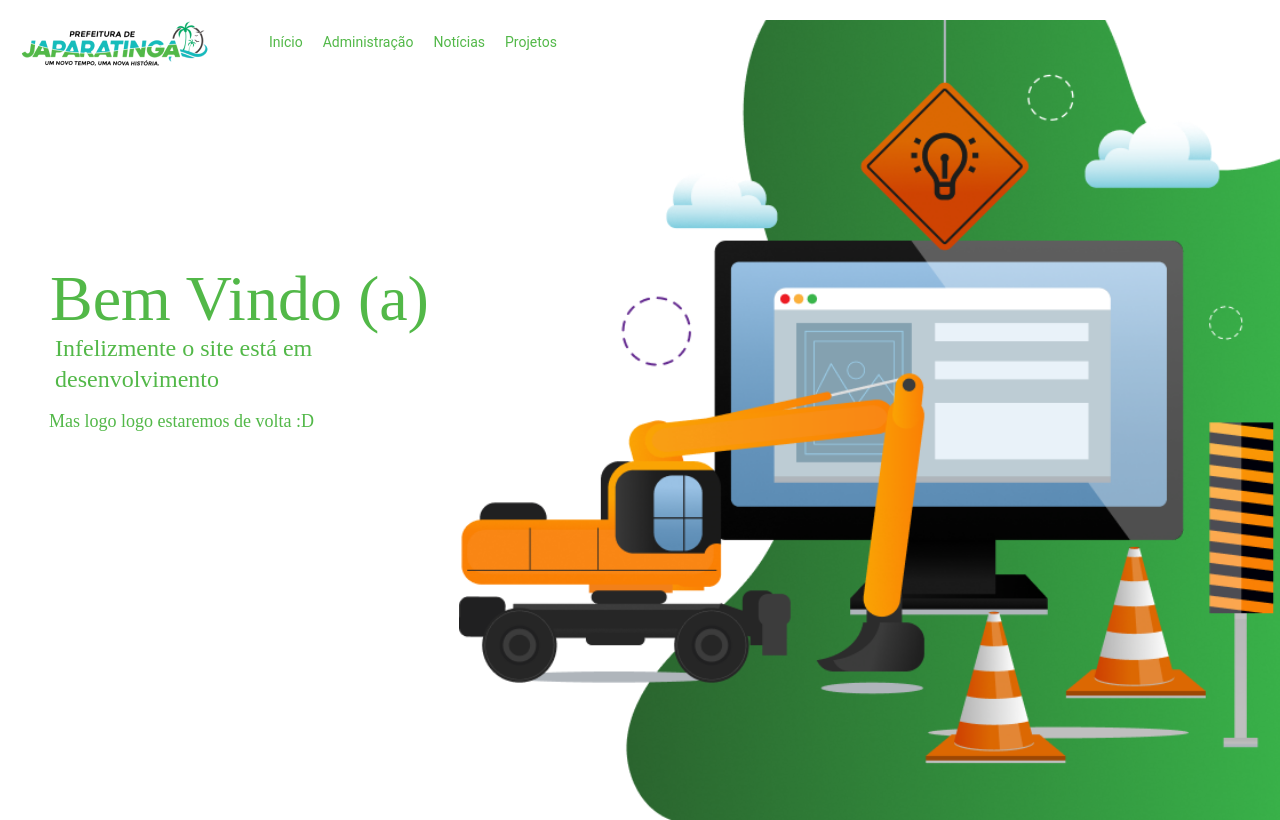
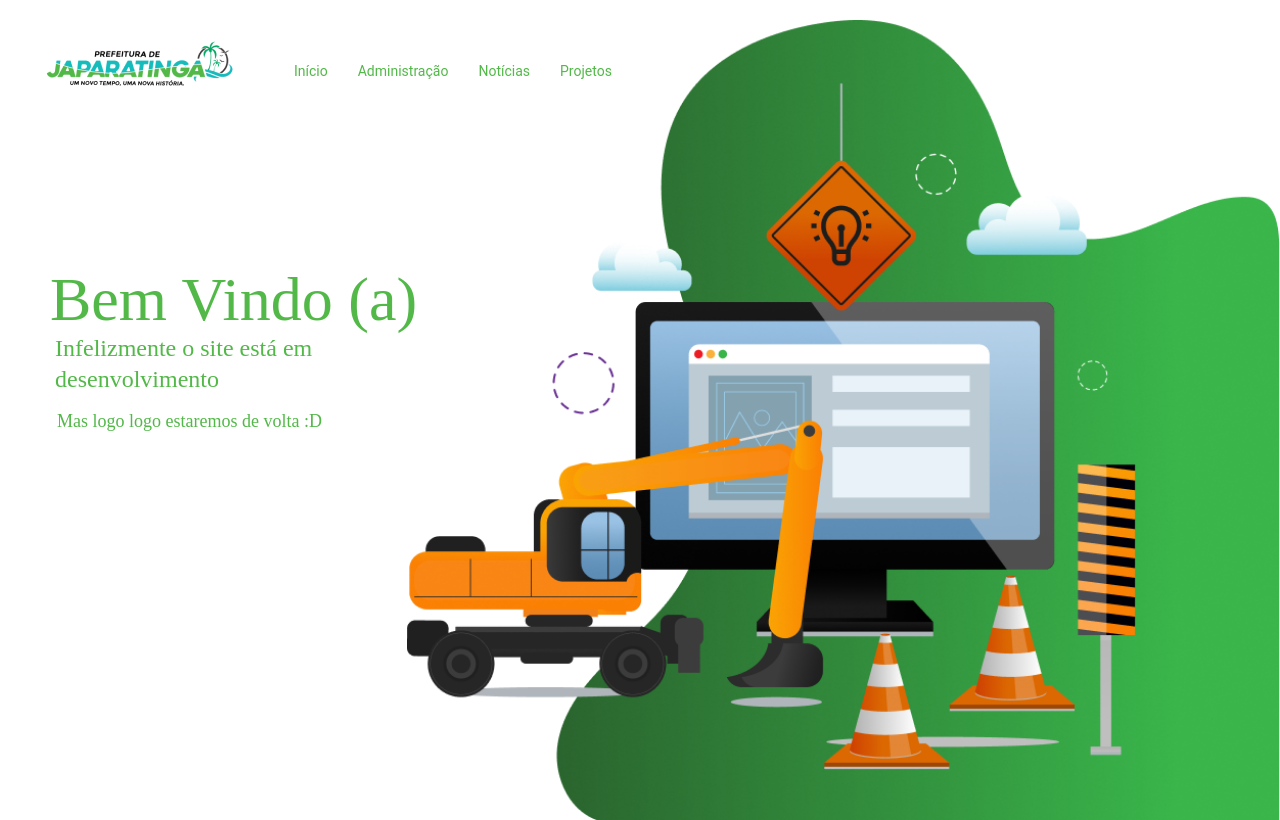
Before and after one commit to rodlferreira/japaratinga, a React app: page / in a window 1280 px wide. Built offline with nearby package versions, Linux system fonts and the light colour scheme; a web font is replaced by a local one.

Commit message:
Atualização comcluida
Modificação do nome das imagens, Correção das fontes, e posicionamentos.

```diff
--- a/public/index.html
+++ b/public/index.html
@@ -3,6 +3,8 @@
   <head>
     <meta charset="utf-8" />
     <link rel="icon" href="%PUBLIC_URL%/favicon.ico" />
+    <link rel="preconnect" href="https://fonts.gstatic.com">
+    <link href="https://fonts.googleapis.com/css2?family=Suez+One&display=swap" rel="stylesheet">
     <meta name="viewport" content="width=device-width, initial-scale=1" />
     <meta name="theme-color" content="#000000" />
     <meta
--- a/src/Components/Building/BuildingView.jsx
+++ b/src/Components/Building/BuildingView.jsx
@@ -1,12 +1,9 @@
 import React from 'react';
-
-// Modules
-import { Card, Button, Input, Checkbox } from 'antd';
 
 //Style
 
-import lg from '../../assets/imagens/logo.png';
-import img from '../../assets/imagens/imagem.png';
+import logo from '../../assets/imagens/logo_japaratinga.png';
+import trator from '../../assets/imagens/imagem_trator.png';
 import './BuildingStyle.css';
 
 const BuildingView = (props) => {
@@ -17,7 +14,7 @@ const BuildingView = (props) => {
         <div
             style={{
                 height: '100vh',
-                backgroundImage: `url(${img})`,
+                backgroundImage: `url(${trator})`,
                 backgroundRepeat: 'no-repeat',
                 backgroundSize: 'contain',
                 backgroundPosition: 'right center'
@@ -25,14 +22,15 @@ const BuildingView = (props) => {
             }}
         >
 
+            <div>
+                <img src={logo} style={{marginRight: '60px', marginLeft: '45px', marginTop: '20px', float: 'left'}} />
+
                 <div
                     style={{
-                    margin: '20px',
+                        float: 'left',
+                        marginTop: '40px',
                     }}
-
                 >
-                <img src={lg} style={{marginRight: '60px'}} />
-
                     {
                         menu.map(item=>{
                             console.log(item);
@@ -46,7 +44,8 @@ const BuildingView = (props) => {
                                         fontWeight: 'normal',
                                         fontSize: '14px',
                                         lineHeight: '16px',
-                                    marginRight: '20px',
+                                        marginRight: '30px',
+                                        // marginTop: '100px',
 
                                         color: '#52B848',
 
@@ -57,6 +56,7 @@ const BuildingView = (props) => {
                             )
                         })
                     }
+                </div>
 
             </div>
 
@@ -77,7 +77,7 @@ const BuildingView = (props) => {
                         fontFamily: 'Suez One',
                         fontStyle: 'normal',
                         fontWeight: 'normal',
-                        fontSize: '64px',
+                        fontSize: '62px',
                         lineHeight: '84px',
                         color: '#52B848',
 
@@ -120,6 +120,7 @@ const BuildingView = (props) => {
                         fontSize: '18px',
                         lineHeight: '24px',
                         color: '#52B848',
+                        marginLeft: '8px'
 
                     }}
                 >
```
Also changed, not shown: src/assets/imagens/imagem_trator.png (added), src/assets/imagens/logo_japaratinga.png (added). Lines whose indentation alone changed are shown as unchanged.
